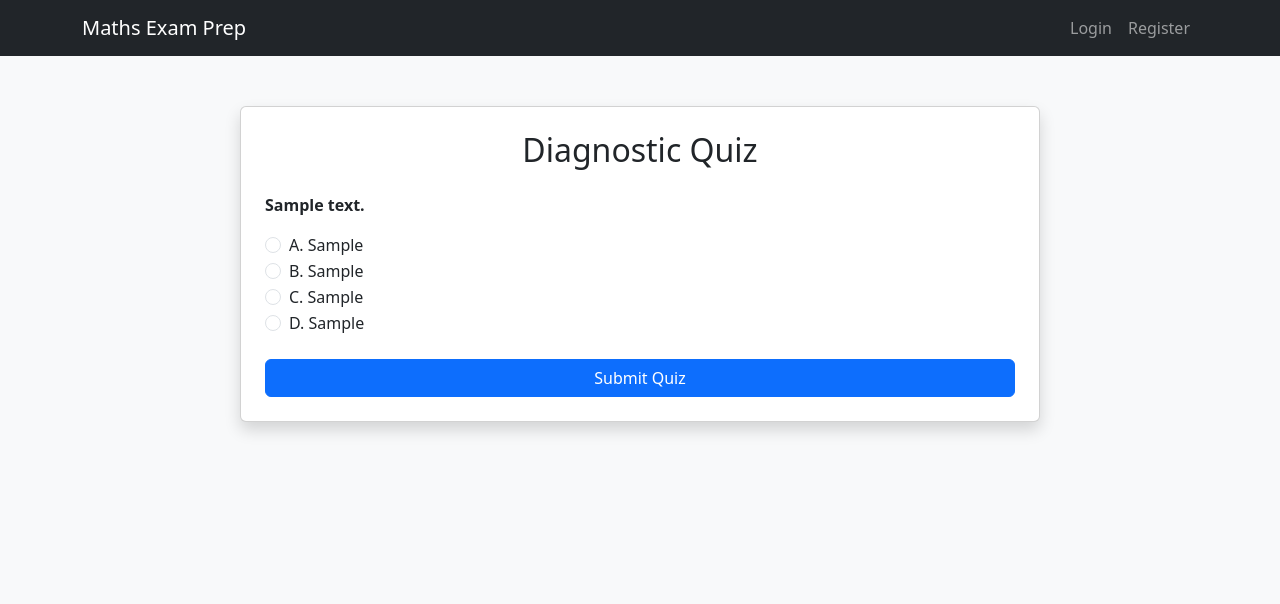
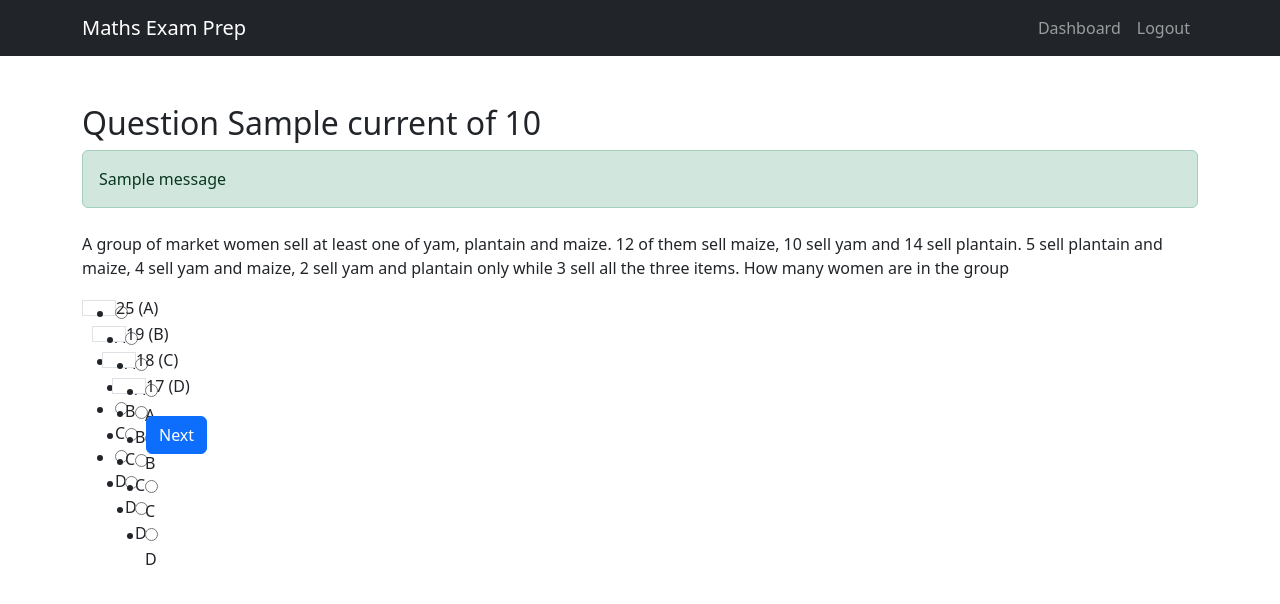
Before and after one commit to Manirmaths/Naijaprep, a Flask app: template app/templates/quiz.html in a window 1280 px wide. Shown: the top 604 px of the page. Run offline with Flask 3, Linux system fonts and the light colour scheme; the template is opened without the code that fills it: values that come from a table or form of the project are taken from there, most other values are stand-ins (such as "Sample title", 1, 10 or a date in 2020); one stand-in notice (Sample message) is shown.

Commit message:
Add quiz pagination and gamification with points to User model and dashboard

```diff
--- a/app/models.py
+++ b/app/models.py
@@ -11,6 +11,7 @@
     username = db.Column(db.String(20), unique=True, nullable=False)
     email = db.Column(db.String(120), unique=True, nullable=False)
     password = db.Column(db.String(60), nullable=False)
+    points = db.Column(db.Integer, default=0)  # Added for gamification
 
     def __repr__(self):
         return f"User('{self.username}', '{self.email}')"
@@ -25,7 +26,7 @@
     option_c = db.Column(db.String(100), nullable=False)
     option_d = db.Column(db.String(100), nullable=False)
     correct_option = db.Column(db.String(1), nullable=False)
-    explanation = db.Column(db.Text, nullable=True)  # Add this
+    explanation = db.Column(db.Text, nullable=True)
 
     def __repr__(self):
         return f"Question('{self.topic}', '{self.difficulty}')"
--- a/app/routes.py
+++ b/app/routes.py
@@ -1,4 +1,4 @@
-from flask import render_template, request, redirect, url_for, flash
+from flask import render_template, request, redirect, url_for, flash, session
 from app import app, db, bcrypt
 from flask_login import login_user, logout_user, login_required, current_user
 from app.models import User, Question, UserResponse
@@ -23,7 +23,7 @@
 
 class QuizForm(FlaskForm):
     answer = RadioField('Answer', choices=[('A', 'A'), ('B', 'B'), ('C', 'C'), ('D', 'D')], validators=[DataRequired()])
-    submit = SubmitField('Submit')
+    submit = SubmitField('Next')  # Changed to "Next" for pagination
 
 @app.route('/')
 def home():
@@ -67,49 +67,72 @@
 @app.route('/quiz', methods=['GET', 'POST'])
 @login_required
 def quiz():
-    responses = UserResponse.query.filter_by(user_id=current_user.id).all()
-    topic_stats = {}
-    for r in responses:
-        topic = r.question.topic
-        if topic not in topic_stats:
-            topic_stats[topic] = {'correct': 0, 'total': 0}
-        topic_stats[topic]['total'] += 1
-        if r.is_correct:
-            topic_stats[topic]['correct'] += 1
+    # Initialize quiz session if not already started
+    if 'quiz_questions' not in session:
+        responses = UserResponse.query.filter_by(user_id=current_user.id).all()
+        topic_stats = {}
+        for r in responses:
+            topic = r.question.topic
+            if topic not in topic_stats:
+                topic_stats[topic] = {'correct': 0, 'total': 0}
+            topic_stats[topic]['total'] += 1
+            if r.is_correct:
+                topic_stats[topic]['correct'] += 1
 
-    all_questions = Question.query.all()
-    if len(all_questions) < 3:
-        flash('Not enough questions available. Please add more questions.', 'warning')
-        return redirect(url_for('home'))
+        all_questions = Question.query.all()
+        if len(all_questions) < 3:
+            flash('Not enough questions available. Please add more questions.', 'warning')
+            return redirect(url_for('home'))
 
-    # Select 3 unique questions using random.sample
-    if topic_stats:
-        weakest_topic = min(topic_stats, key=lambda t: topic_stats[t]['correct'] / max(1, topic_stats[t]['total']))
-        candidates = [q for q in all_questions if q.topic == weakest_topic]
-        if len(candidates) >= 3:
-            selected_questions = random.sample(candidates, 3)
+        # Select 3 unique questions
+        if topic_stats:
+            weakest_topic = min(topic_stats, key=lambda t: topic_stats[t]['correct'] / max(1, topic_stats[t]['total']))
+            candidates = [q for q in all_questions if q.topic == weakest_topic]
+            if len(candidates) >= 3:
+                selected_questions = random.sample(candidates, 3)
+            else:
+                remaining = [q for q in all_questions if q not in candidates]
+                selected_questions = candidates + random.sample(remaining, 3 - len(candidates))
         else:
-            remaining = [q for q in all_questions if q not in candidates]
-            selected_questions = candidates + random.sample(remaining, 3 - len(candidates))
-    else:
-        selected_questions = random.sample(all_questions, 3)
+            selected_questions = random.sample(all_questions, 3)
 
-    forms = [QuizForm(prefix=str(q.id)) for q in selected_questions]
-    quiz_data = list(zip(selected_questions, forms))
+        session['quiz_questions'] = [q.id for q in selected_questions]
+        session['current_question'] = 0
+        session['score'] = 0
 
-    if request.method == 'POST':
-        for question, form in quiz_data:
-            if form.validate_on_submit():
-                selected = form.answer.data
-                is_correct = (selected == question.correct_option)
-                response = UserResponse(user_id=current_user.id, question_id=question.id,
-                                        selected_option=selected, is_correct=is_correct)
-                db.session.add(response)
-        db.session.commit()
-        flash('Quiz submitted successfully!', 'success')
+    # Get current question index and check if quiz is complete
+    current_idx = session['current_question']
+    if current_idx >= len(session['quiz_questions']):
+        score = session['score']
+        total = len(session['quiz_questions'])
+        session.pop('quiz_questions', None)
+        session.pop('current_question', None)
+        session.pop('score', None)
+        flash(f'Quiz completed! Your score: {score}/{total}', 'success')
         return redirect(url_for('results'))
 
-    return render_template('quiz.html', quiz_data=quiz_data)
+    # Load current question and form
+    question = Question.query.get(session['quiz_questions'][current_idx])
+    form = QuizForm(prefix=str(question.id))
+
+    if form.validate_on_submit():
+        selected = form.answer.data
+        is_correct = (selected == question.correct_option)
+        response = UserResponse(
+            user_id=current_user.id,
+            question_id=question.id,
+            selected_option=selected,
+            is_correct=is_correct
+        )
+        db.session.add(response)
+        if is_correct:
+            current_user.points += 10  # Award 10 points for correct answer
+            session['score'] += 1
+        db.session.commit()
+        session['current_question'] += 1
+        return redirect(url_for('quiz'))
+
+    return render_template('quiz.html', question=question, form=form, current=current_idx + 1, total=len(session['quiz_questions']))
 
 @app.route('/results')
 @login_required
@@ -135,7 +158,6 @@
 
     return render_template('results.html', score=score, total_questions=total_questions, results_data=results_data)
 
-
 @app.route('/dashboard')
 @login_required
 def dashboard():
@@ -152,4 +174,6 @@
     for topic in topic_stats:
         topic_stats[topic]['percentage'] = (topic_stats[topic]['correct'] / topic_stats[topic]['total']) * 100
 
-    return render_template('dashboard.html', topic_stats=topic_stats)
+    points = current_user.points  # Added for gamification
+
+    return render_template('dashboard.html', topic_stats=topic_stats, points=points)
--- a/app/templates/dashboard.html
+++ b/app/templates/dashboard.html
@@ -45,6 +45,9 @@
     <div class="container">
         <div class="card dashboard-card p-4 shadow">
             <h2 class="text-center mb-4">Your Progress</h2>
+            <div class="text-center mb-4">
+                <h4>Total Points: {{ points }}</h4> <!-- Added for gamification -->
+            </div>
             {% if topic_stats %}
                 {% for topic, stats in topic_stats.items() %}
                     <div class="mb-3">
@@ -60,7 +63,7 @@
                     <a href="{{ url_for('quiz') }}" class="btn btn-primary">Practice More</a>
                 </div>
             {% else %}
-                <p class="text-center">Take a quiz to see your progress!</p>
+                <p class="text-center">Take a quiz to see your progress and earn points!</p>
                 <div class="d-grid">
                     <a href="{{ url_for('quiz') }}" class="btn btn-primary">Start Quiz</a>
                 </div>
--- a/app/templates/quiz.html
+++ b/app/templates/quiz.html
@@ -2,81 +2,60 @@
 <html lang="en">
 <head>
     <meta charset="UTF-8">
-    <meta name="viewport" content="width=device-width, initial-scale=1.0">
-    <title>Diagnostic Quiz - Maths Exam Prep</title>
-    <link href="https://cdn.jsdelivr.net/npm/bootstrap@5.3.3/dist/css/bootstrap.min.css" rel="stylesheet" integrity="sha384-QWTKZyjpPEjISv5WaRU9OFeRpok6YctnYmDr5pNlyT2bRjXh0JMhjY6hW+ALEwIH" crossorigin="anonymous">
-    <style>
-        body { background-color: #f8f9fa; }
-        .quiz-card { max-width: 800px; margin: 50px auto; }
-    </style>
+    <title>Quiz - Maths Exam Prep</title>
+    <link href="https://cdn.jsdelivr.net/npm/bootstrap@5.3.3/dist/css/bootstrap.min.css" rel="stylesheet">
 </head>
 <body>
-    <!-- Navbar -->
     <nav class="navbar navbar-expand-lg navbar-dark bg-dark">
         <div class="container">
             <a class="navbar-brand" href="{{ url_for('home') }}">Maths Exam Prep</a>
-            <button class="navbar-toggler" type="button" data-bs-toggle="collapse" data-bs-target="#navbarNav" aria-controls="navbarNav" aria-expanded="false" aria-label="Toggle navigation">
+            <button class="navbar-toggler" type="button" data-bs-toggle="collapse" data-bs-target="#navbarNav">
                 <span class="navbar-toggler-icon"></span>
             </button>
             <div class="collapse navbar-collapse" id="navbarNav">
                 <ul class="navbar-nav ms-auto">
-                    {% if current_user.is_authenticated %}
-                        <li class="nav-item">
-                            <a class="nav-link" href="{{ url_for('quiz') }}">Take Quiz</a>
-                        </li>
                     <li class="nav-item">
                         <a class="nav-link" href="{{ url_for('dashboard') }}">Dashboard</a>
                     </li>
                     <li class="nav-item">
                         <a class="nav-link" href="{{ url_for('logout') }}">Logout</a>
                     </li>
-                    {% else %}
-                        <li class="nav-item">
-                            <a class="nav-link" href="{{ url_for('login') }}">Login</a>
-                        </li>
-                        <li class="nav-item">
-                            <a class="nav-link" href="{{ url_for('register') }}">Register</a>
-                        </li>
-                    {% endif %}
                 </ul>
             </div>
         </div>
     </nav>
 
-    <!-- Quiz Form -->
-    <div class="container">
-        <div class="card quiz-card p-4 shadow">
-            <h2 class="text-center mb-4">Diagnostic Quiz</h2>
-            <form method="POST" action="">
-                {% for question, form in quiz_data %}
-                    <div class="mb-4">
-                        <p class="fw-bold">{{ question.question_text }}</p>
+    <div class="container mt-5">
+        <h2>Question {{ current }} of {{ total }}</h2>
+        {% with messages = get_flashed_messages(with_categories=true) %}
+            {% if messages %}
+                {% for category, message in messages %}
+                    <div class="alert alert-{{ category }}">{{ message }}</div>
+                {% endfor %}
+            {% endif %}
+        {% endwith %}
+        <form method="POST" class="mt-4">
+            {{ form.hidden_tag() }}
+            <p>{{ question.question_text }}</p>
             <div class="form-check">
-                            <input class="form-check-input" type="radio" name="{{ form.answer.name }}" value="A" id="q{{ question.id }}_a">
-                            <label class="form-check-label" for="q{{ question.id }}_a">A. {{ question.option_a }}</label>
+                {{ form.answer(class="form-check-input", id="option_a") }}
+                <label class="form-check-label" for="option_a">{{ question.option_a }} (A)</label>
             </div>
             <div class="form-check">
-                            <input class="form-check-input" type="radio" name="{{ form.answer.name }}" value="B" id="q{{ question.id }}_b">
-                            <label class="form-check-label" for="q{{ question.id }}_b">B. {{ question.option_b }}</label>
+                {{ form.answer(class="form-check-input", id="option_b") }}
+                <label class="form-check-label" for="option_b">{{ question.option_b }} (B)</label>
             </div>
             <div class="form-check">
-                            <input class="form-check-input" type="radio" name="{{ form.answer.name }}" value="C" id="q{{ question.id }}_c">
-                            <label class="form-check-label" for="q{{ question.id }}_c">C. {{ question.option_c }}</label>
+                {{ form.answer(class="form-check-input", id="option_c") }}
+                <label class="form-check-label" for="option_c">{{ question.option_c }} (C)</label>
             </div>
             <div class="form-check">
-                            <input class="form-check-input" type="radio" name="{{ form.answer.name }}" value="D" id="q{{ question.id }}_d">
-                            <label class="form-check-label" for="q{{ question.id }}_d">D. {{ question.option_d }}</label>
+                {{ form.answer(class="form-check-input", id="option_d") }}
+                <label class="form-check-label" for="option_d">{{ question.option_d }} (D)</label>
             </div>
-                        {{ form.hidden_tag() }}
-                    </div>
-                {% endfor %}
-                <div class="d-grid">
-                    <input type="submit" value="Submit Quiz" class="btn btn-primary">
-                </div>
+            <button type="submit" class="btn btn-primary mt-3">{{ form.submit.label.text }}</button>
         </form>
     </div>
-    </div>
-
-    <script src="https://cdn.jsdelivr.net/npm/bootstrap@5.3.3/dist/js/bootstrap.bundle.min.js" integrity="sha384-YvpcrYf0tY3lHB60NNkmXc5s9fDVZLESaAA55NDzOxhy9GkcIdslK1eN7N6jIeHz" crossorigin="anonymous"></script>
+    <script src="https://cdn.jsdelivr.net/npm/bootstrap@5.3.3/dist/js/bootstrap.bundle.min.js"></script>
 </body>
 </html>
```
Lines whose indentation alone changed are shown as unchanged.
